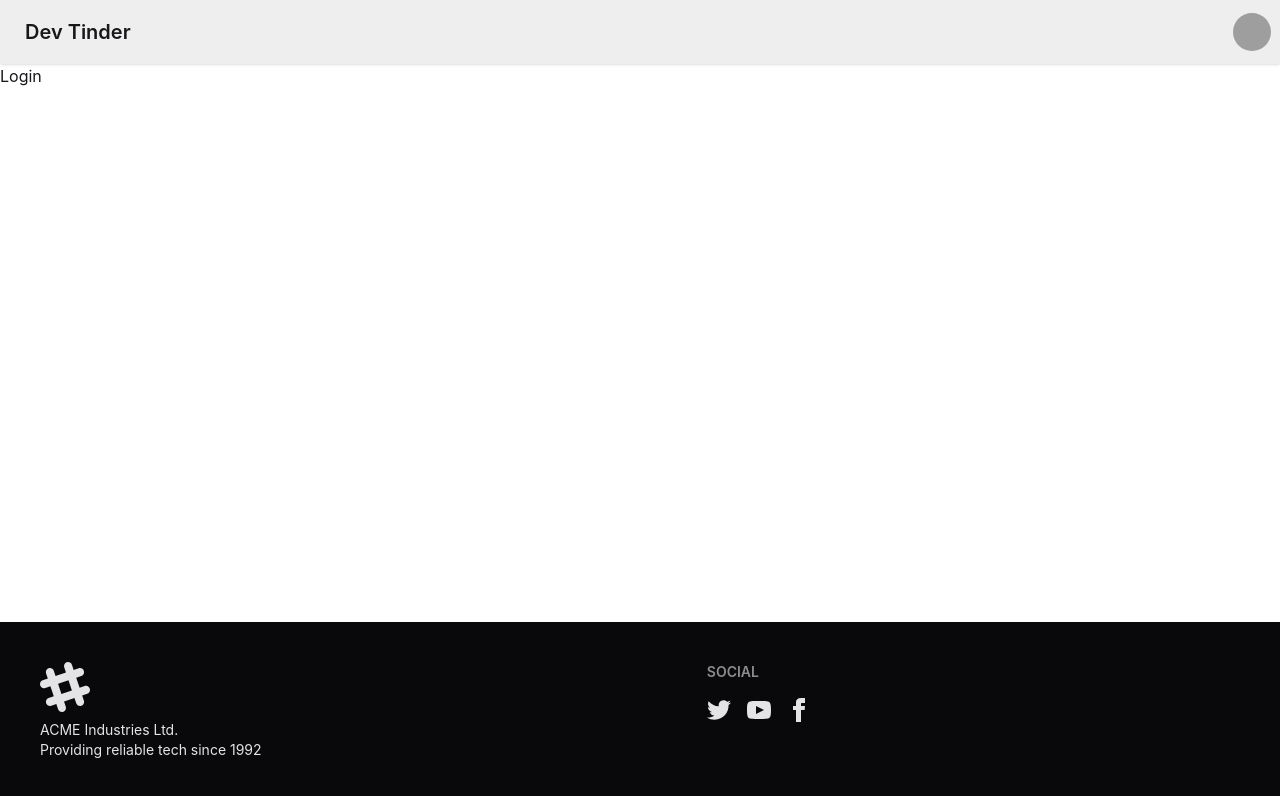
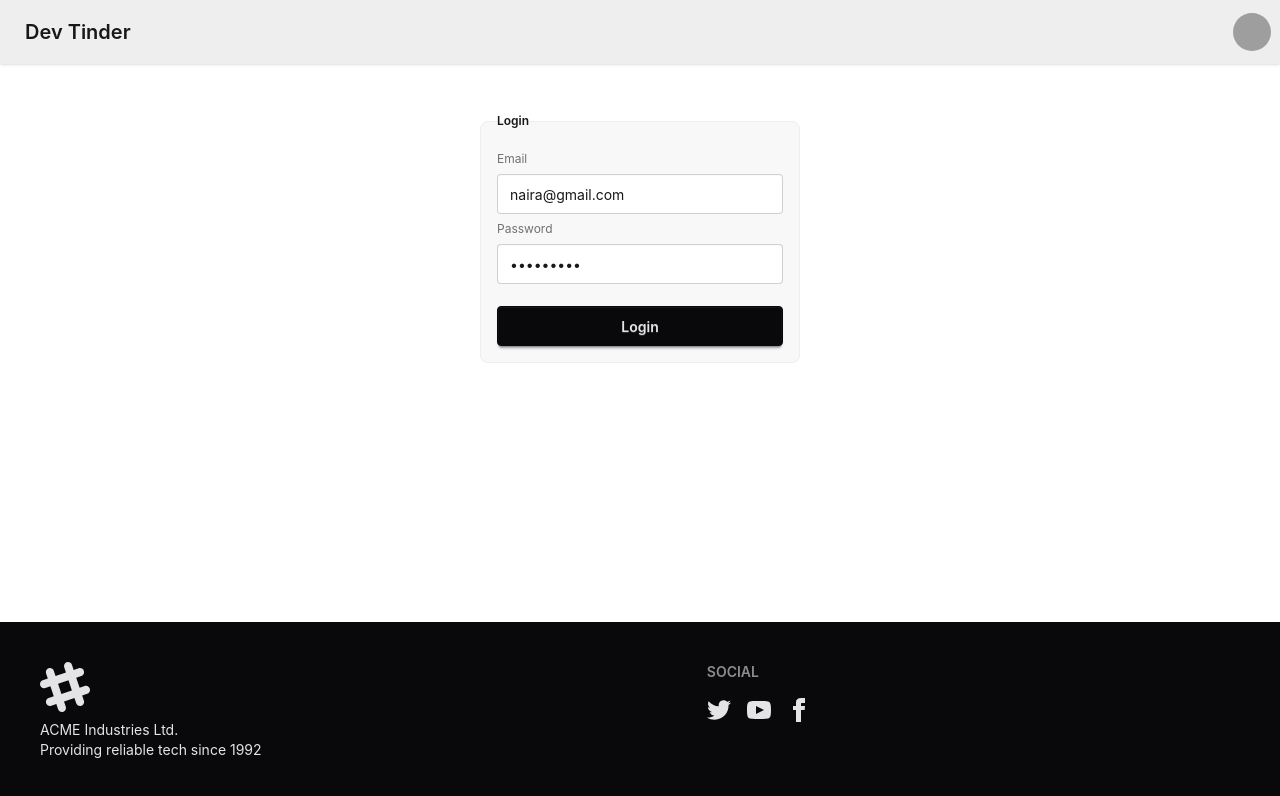
Before and after one commit to paridhi-rawat/devTinder-web, a React (Vite) app: page /login in a window 1280 px wide. Shown: the top 796 px of the page. Built offline with nearby package versions, Linux system fonts and the light colour scheme; grey boxes are pictures that could not be loaded.

Commit message:
created login page, fixed cors error, made api call and added cookies

```diff
--- a/package.json
+++ b/package.json
@@ -11,6 +11,7 @@
   },
   "dependencies": {
     "@tailwindcss/vite": "^4.2.2",
+    "axios": "^1.14.0",
     "react": "^19.2.4",
     "react-dom": "^19.2.4",
     "react-router-dom": "^7.13.2",
--- a/src/Login.jsx
+++ b/src/Login.jsx
@@ -1,7 +1,38 @@
+import { useState } from "react"
+import axios from "axios";
+
 const Login = () => {
-  return (
-    <div>Login</div>
-  )
+
+    const [emailId, setEmailId] = useState("naira@gmail.com");
+    const [password, setPassword] = useState("Naira@123");
+
+    const handleLogin = async () =>{
+        try{
+        const res = await axios.post("http://localhost:3000/login", {
+            email: emailId,
+            password,
+        },{withCredentials:true})
+        }catch(err){
+            console.log("err",err)
+        }
+
+    }
+    return (
+        <div className="flex justify-center my-10">
+            <fieldset className="fieldset bg-base-200 border-base-300 rounded-box w-xs border p-4">
+                <legend className="fieldset-legend">Login</legend>
+
+                <label className="label">Email</label>
+                <input type="email" className="input" value={emailId} placeholder="Email" onChange={(e) => { setEmailId(e.target.value) }} />
+
+                <label className="label">Password</label>
+                <input type="password" className="input" value={password} placeholder="Password" onChange={(e) => { setPassword(e.target.value) }} />
+
+                <button className="btn btn-neutral mt-4" onClick={handleLogin} >Login</button>
+            </fieldset>
+        </div>
+
+    )
 }
 
 export default Login
```
Also changed, not shown: 1 other file (tests, documents, lock files or other folders).
